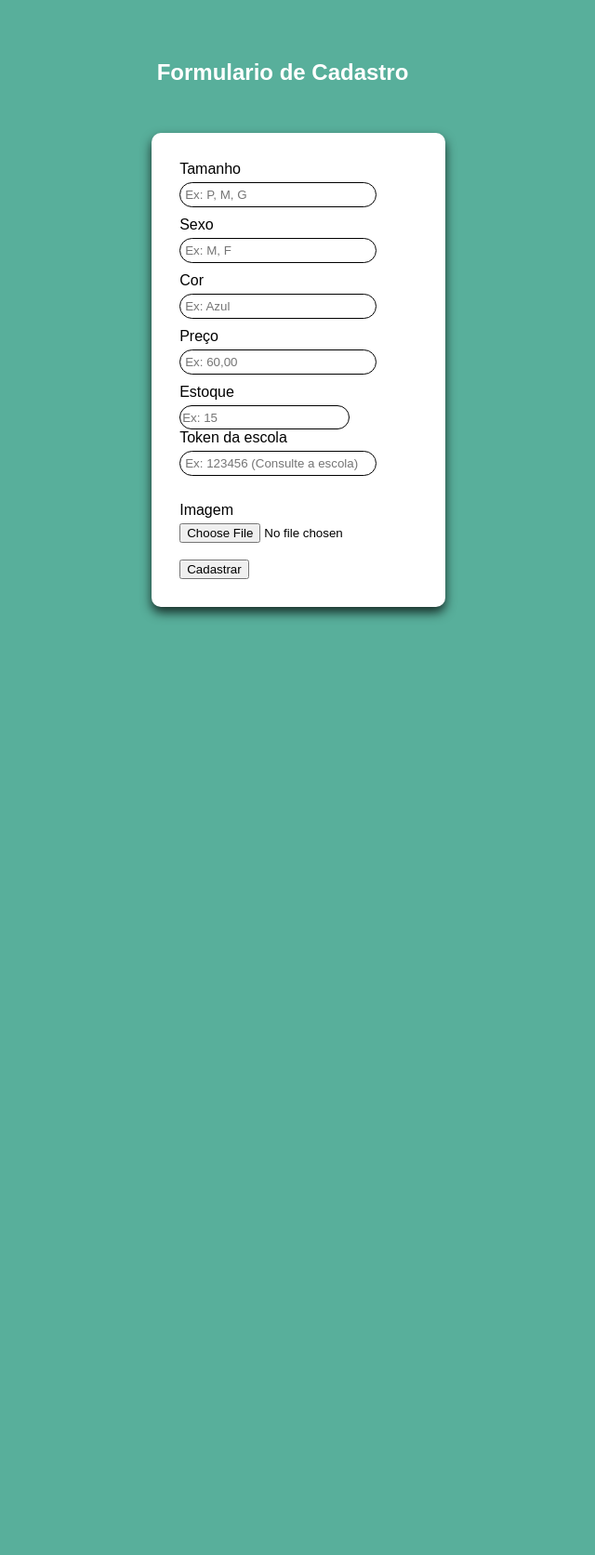
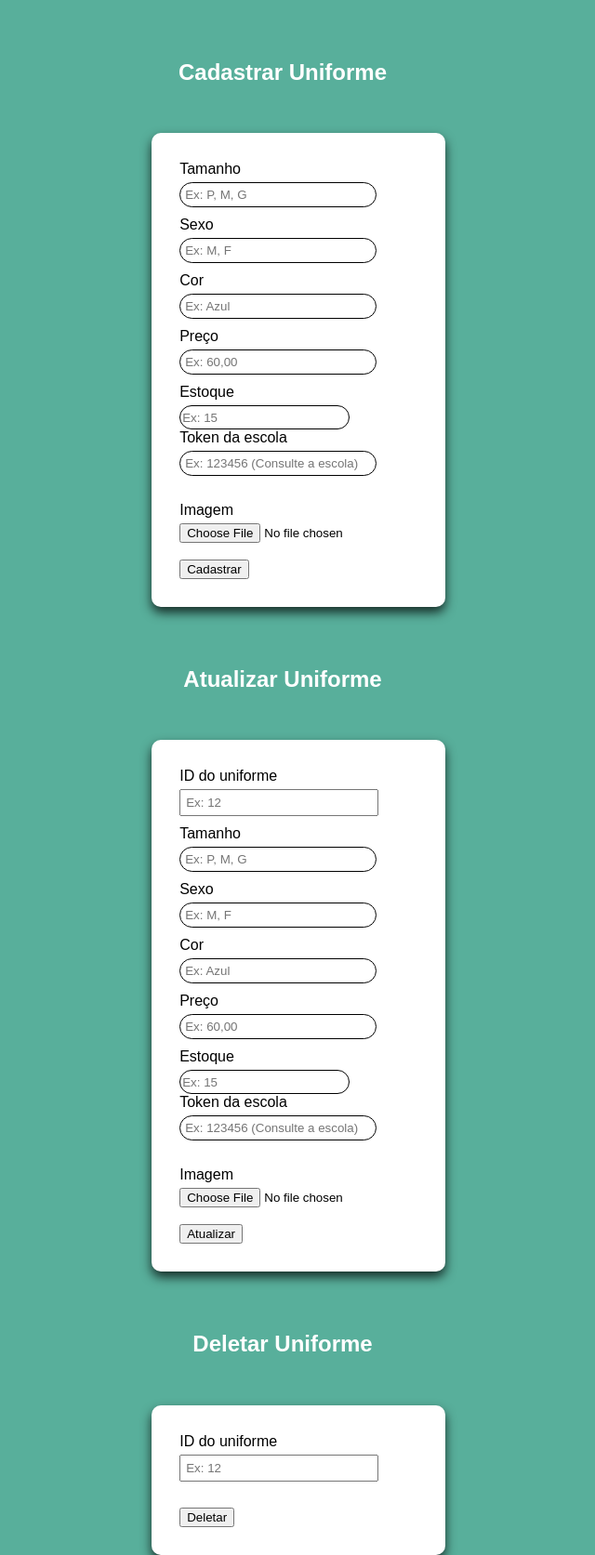
Before and after one commit to Victoonix/PIT-Uniformes, a PHP site: page /pagsCadastro/pagCadUniforme.php in a window 1280 px wide. Shown: the whole page at 93% size, without its empty margins (336-976 px from the left). Before the commit the page ends 666 px from the top, so only its background shows below. Run offline with PHP 8.4, Linux system fonts and the light colour scheme; the visitor is signed in with stand-in values (Sample User, id 1).

Commit message:
Fiz o Delete e o update dos uniformes

```diff
--- a/PIT-Uniformes/pagsCadastro/pagCadUniforme.php
+++ b/PIT-Uniformes/pagsCadastro/pagCadUniforme.php
@@ -9,7 +9,7 @@
 </head>
 <body class="uniforme">
   <div id="titulo">
-    <h2>Formulario de Cadastro</h2>
+    <h2>Cadastrar Uniforme</h2>
   </div>
   <form method="post" action="..\uniformeCadastro.php" enctype="multipart/form-data">
     <label for="tamanho">Tamanho</label>
@@ -39,5 +39,48 @@
     <br> <br>
     <input type="submit" value="Cadastrar">
   </form>
+  <div id="titulo">
+    <h2>Atualizar Uniforme</h2>
+  </div>
+  <form method="post" action="..\uniformeUpdate.php" enctype="multipart/form-data">
+  <label for="id">ID do uniforme</label>
+    <input type="text" name="id" id="id" placeholder="Ex: 12" required>
+
+  <label for="tamanho">Tamanho</label>
+    <input type="text" name="tamanho" id="tamanho" placeholder="Ex: P, M, G" required>
+
+    <label for="sexo">Sexo</label>
+    <input type="text" name="sexo" id="sexo" placeholder="Ex: M, F" required>
+
+    <label for="cor">Cor</label>
+    <input type="text" name="cor" id="cor" placeholder="Ex: Azul" required>
+
+    <label for="preco">Preço</label>
+    <input type="text" name="preco" id="preco" placeholder="Ex: 60,00" required>
+
+    <label for="estoque">Estoque</label>
+    <input type="estoque" name="estoque" id="estoque" placeholder="Ex: 15" required>
+    <?php
+
+      if ($_SESSION['fornecedor'] === true) {
+        echo '<label for="token">Token da escola</label>
+        <input type="text" name="token" id="token" placeholder="Ex: 123456 (Consulte a escola)" required>';
+      }
+    ?>
+    <br> <br>
+    <label for="imagem">Imagem</label>
+    <input type="file" name="imagem" id="imagem" required>
+    <br> <br>
+    <input type="submit" value="Atualizar">
+  </form>
+  <div id="titulo">
+    <h2>Deletar Uniforme</h2>
+  </div>
+  <form method="post" action="..\uniformeDelete.php" enctype="multipart/form-data">
+  <label for="id">ID do uniforme</label>
+    <input type="text" name="id" id="id" placeholder="Ex: 12" required>
+    <br> <br>
+    <input type="submit" value="Deletar">
+  </form>
 </body>
 </html>
```
Also changed, not shown: PIT-Uniformes/uniformeDelete.php (added, +9 -0 lines), PIT-Uniformes/uniformeUpdate.php (added, +51 -0 lines), PIT-Uniformes/assets/imgs/uploaded/653110d4c2e72_780761.png (added), PIT-Uniformes/assets/imgs/uploaded/653112234c8df_780761.png (added).
